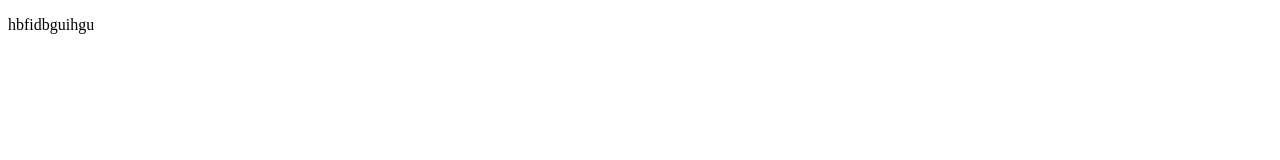
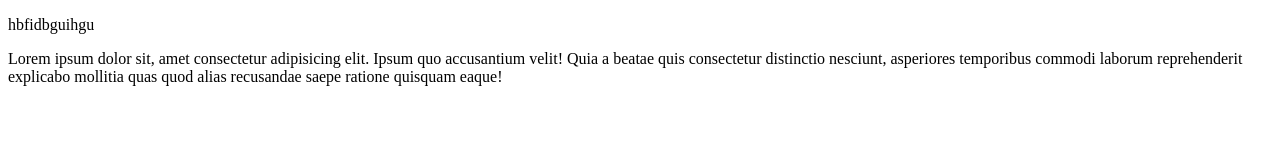
Before and after one commit to Y-Rohith/git, a plain HTML site: page index.html in a window 1280 px wide. Drawn offline with Linux system fonts and the light colour scheme.

Commit message:
heloooooo

```diff
--- a/index.html
+++ b/index.html
@@ -6,7 +6,11 @@
     <title>Document</title>
 </head>
 <body>
-    <P>hbfidbguihgu</P>
-
+    <p>hbfidbguihgu</p>
+    <p>Lorem ipsum dolor sit, amet consectetur adipisicing elit. Ipsum
+        quo accusantium velit! Quia a beatae quis consectetur distinctio nesciunt,
+        asperiores temporibus commodi
+        laborum reprehenderit explicabo mollitia quas quod alias recusandae saepe
+        ratione quisquam eaque!</p>
 </body>
 </html>
```
